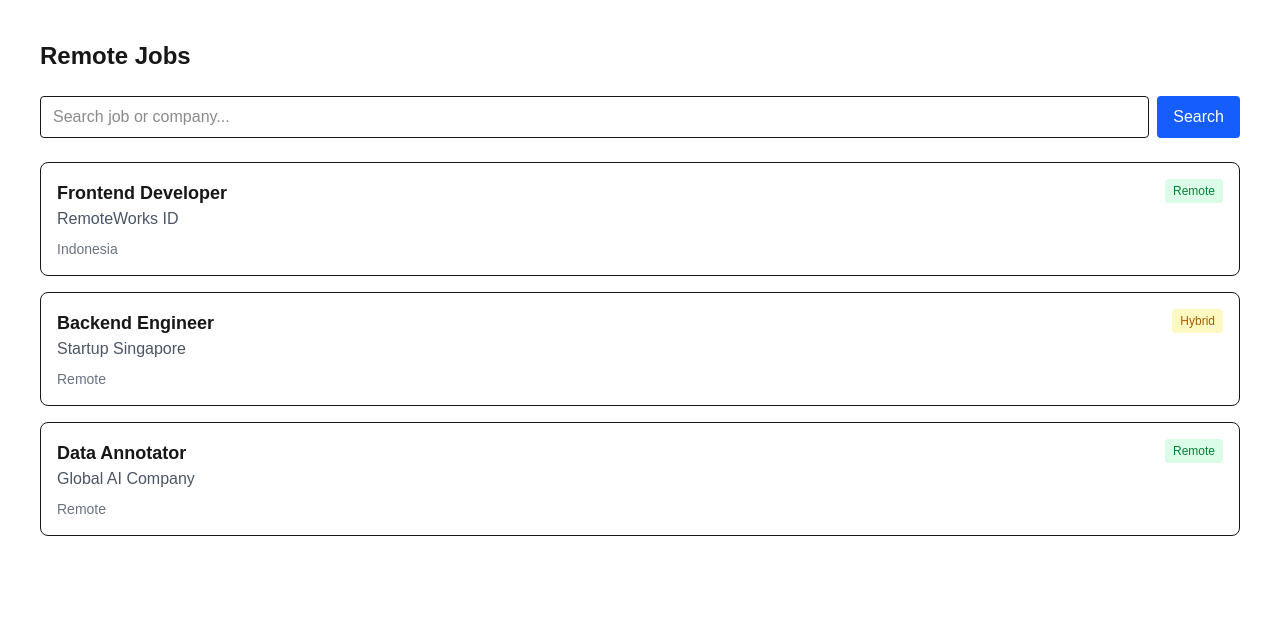
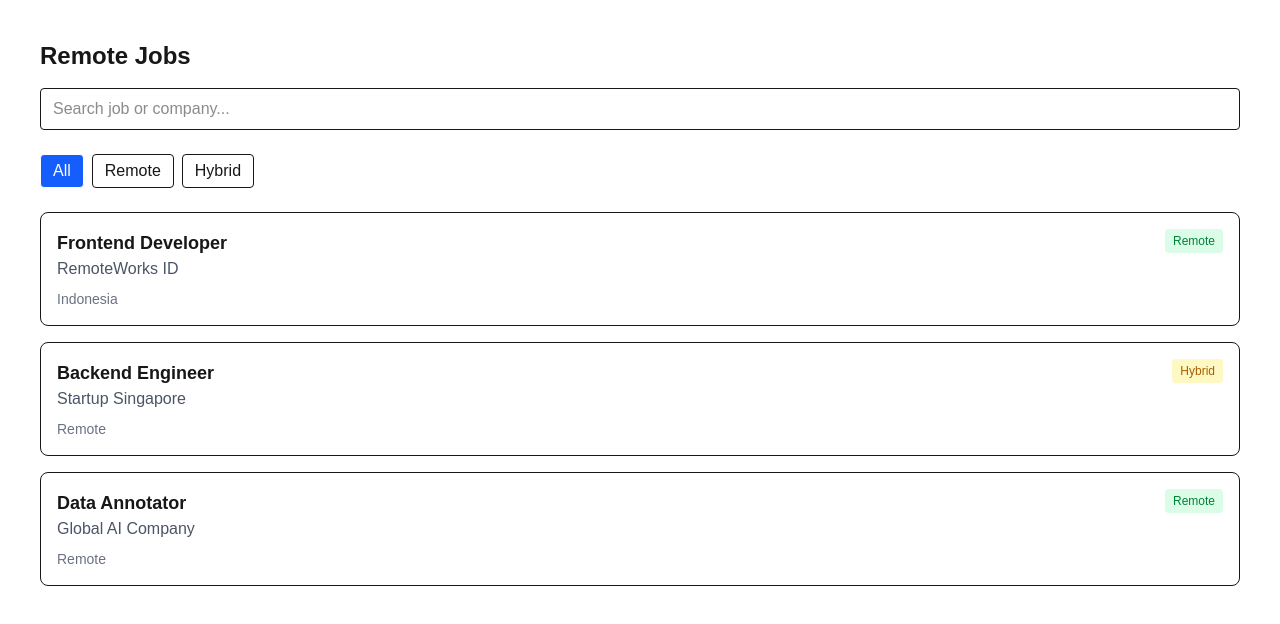
Before and after one commit to megakasmin/remoteworks-id, a Next.js app: page /jobs in a window 1280 px wide. Shown: the top 624 px of the page. Built offline with nearby package versions, Linux system fonts and the light colour scheme.

Commit message:
Fix async params handling in job detail page

```diff
--- /dev/null
+++ b/app/jobs/[slug]/page.tsx
@@ -0,0 +1,60 @@
+import { notFound } from "next/navigation";
+
+type JobType = "Remote" | "Hybrid" | "Onsite";
+
+type Job = {
+  slug: string;
+  title: string;
+  company: string;
+  location: string;
+  type: JobType;
+  description: string;
+};
+
+const jobs: Job[] = [
+  {
+    slug: "frontend-developer",
+    title: "Frontend Developer",
+    company: "RemoteWorks ID",
+    location: "Indonesia",
+    type: "Remote",
+    description: "Build modern UI using React and Tailwind.",
+  },
+  {
+    slug: "backend-engineer",
+    title: "Backend Engineer",
+    company: "Startup Singapore",
+    location: "Remote",
+    type: "Hybrid",
+    description: "Build scalable backend services.",
+  },
+];
+
+export default async function JobDetailPage({
+  params,
+}: {
+  params: Promise<{ slug: string }>;
+}) {
+  const { slug } = await params;
+
+  const job = jobs.find((j) => j.slug === slug);
+
+  if (!job) {
+    notFound();
+  }
+
+  return (
+    <main className="p-10 max-w-2xl">
+      <h1 className="text-3xl font-bold">{job.title}</h1>
+      <p className="text-gray-600 mt-1">{job.company}</p>
+
+      <div className="mt-4 flex gap-2 text-sm">
+        <span>{job.location}</span>
+        <span>•</span>
+        <span>{job.type}</span>
+      </div>
+
+      <p className="mt-6 text-gray-700">{job.description}</p>
+    </main>
+  );
+}
--- a/app/jobs/page.tsx
+++ b/app/jobs/page.tsx
@@ -1,31 +1,79 @@
+"use client";
+
+import { useState } from "react";
 import Card from "../../components/ui/Card";
 import SearchBar from "../../components/ui/SearchBar";
 
+type JobType = "Remote" | "Hybrid" | "Onsite";
+
+type Job = {
+  title: string;
+  company: string;
+  location: string;
+  type: JobType;
+};
+
+const jobs: Job[] = [
+  {
+    title: "Frontend Developer",
+    company: "RemoteWorks ID",
+    location: "Indonesia",
+    type: "Remote",
+  },
+  {
+    title: "Backend Engineer",
+    company: "Startup Singapore",
+    location: "Remote",
+    type: "Hybrid",
+  },
+  {
+    title: "Data Annotator",
+    company: "Global AI Company",
+    location: "Remote",
+    type: "Remote",
+  },
+];
+
 export default function JobsPage() {
+  // ✅ SEMUA HOOKS HARUS DI SINI
+  const [filter, setFilter] = useState<"All" | JobType>("All");
+  const [search, setSearch] = useState("");
+
+  const filteredJobs = jobs.filter((job) => {
+    const matchType = filter === "All" || job.type === filter;
+    const matchSearch =
+      job.title.toLowerCase().includes(search.toLowerCase()) ||
+      job.company.toLowerCase().includes(search.toLowerCase());
+
+    return matchType && matchSearch;
+  });
+
   return (
     <main className="p-10">
-      <h1 className="text-2xl font-bold mb-6">Remote Jobs</h1>
-      <SearchBar />
+      <h1 className="text-2xl font-bold mb-4">Remote Jobs</h1>
+
+      <SearchBar value={search} onChange={setSearch} />
+
+      <div className="flex gap-2 mb-6">
+        {["All", "Remote", "Hybrid"].map((item) => (
+          <button
+            key={item}
+            onClick={() => setFilter(item as "All" | JobType)}
+            className={`px-3 py-1 rounded border ${
+              filter === item
+                ? "bg-blue-600 text-white"
+                : "bg-white"
+            }`}
+          >
+            {item}
+          </button>
+        ))}
+      </div>
 
       <div className="grid gap-4">
-<Card
-  title="Frontend Developer"
-  company="RemoteWorks ID"
-  location="Indonesia"
-  type="Remote"
-/>
-<Card
-  title="Backend Engineer"
-  company="Startup Singapore"
-  location="Remote"
-  type="Hybrid"
-/>
-<Card
-  title="Data Annotator"
-  company="Global AI Company"
-  location="Remote"
-  type="Remote"
-/>
+        {filteredJobs.map((job, index) => (
+          <Card key={index} {...job} />
+        ))}
       </div>
     </main>
   );
--- a/components/ui/SearchBar.tsx
+++ b/components/ui/SearchBar.tsx
@@ -1,14 +1,16 @@
-export default function SearchBar() {
+type SearchBarProps = {
+  value: string;
+  onChange: (value: string) => void;
+};
+
+export default function SearchBar({ value, onChange }: SearchBarProps) {
   return (
-    <div className="flex gap-2 mb-6">
-      <input
-        type="text"
-        placeholder="Search job or company..."
-        className="border px-3 py-2 rounded w-full"
-      />
-      <button className="px-4 py-2 rounded bg-blue-600 text-white">
-        Search
-      </button>
-    </div>
+    <input
+      type="text"
+      placeholder="Search job or company..."
+      value={value}
+      onChange={(e) => onChange(e.target.value)}
+      className="border px-3 py-2 rounded w-full mb-6"
+    />
   );
 }
```
